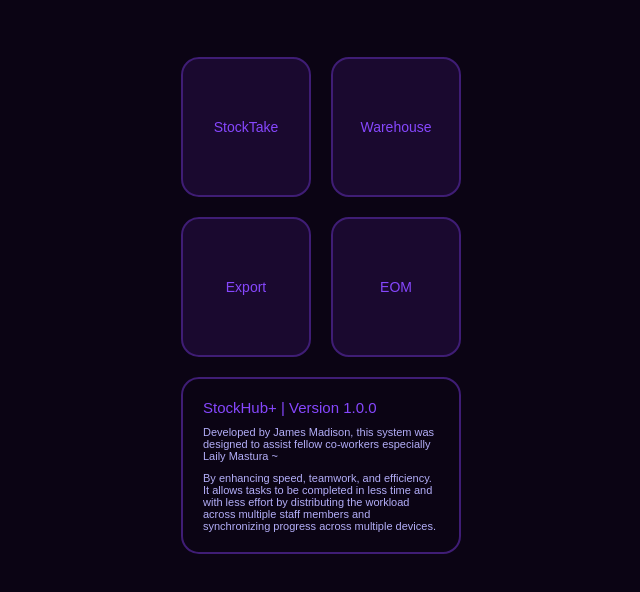
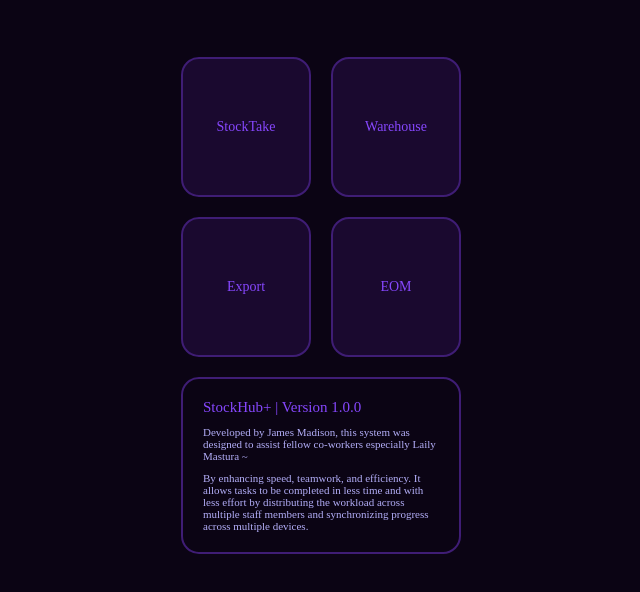
Before and after one commit to jamemadisonnn/StockHub-Beta-1.0, a plain HTML site: page index.html in a window 1280 px wide. Shown: the part 146-738 px from the top of the page, without its empty margins (319-959 px from the left). Drawn offline with Linux system fonts and the light colour scheme; a web font is replaced by a local one.

Commit message:
Fix stylesheet link for Master Framework

```diff
--- a/index.html
+++ b/index.html
@@ -5,13 +5,8 @@
     <meta name="viewport" content="width=device-width, initial-scale=1.0">
     <link rel="stylesheet" href="style.css">
     <link rel="stylesheet" href="Master Reset.css">
-    <link rel="stylesheet" href="Mater Framework.css">
+    <link rel="stylesheet" href="Master Framework.css">
     <title>Document</title>
-
-    <style>
-
-
-    </style>
 
 </head>
 <body>
```
